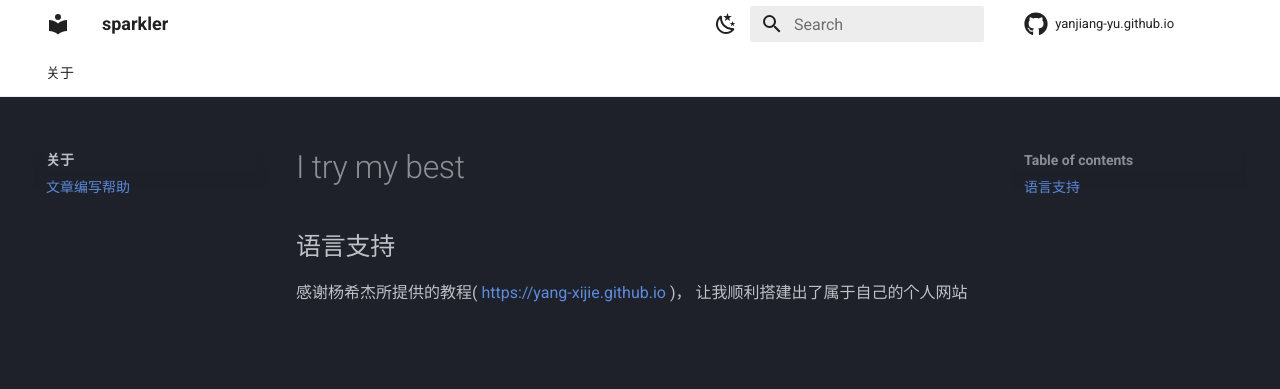
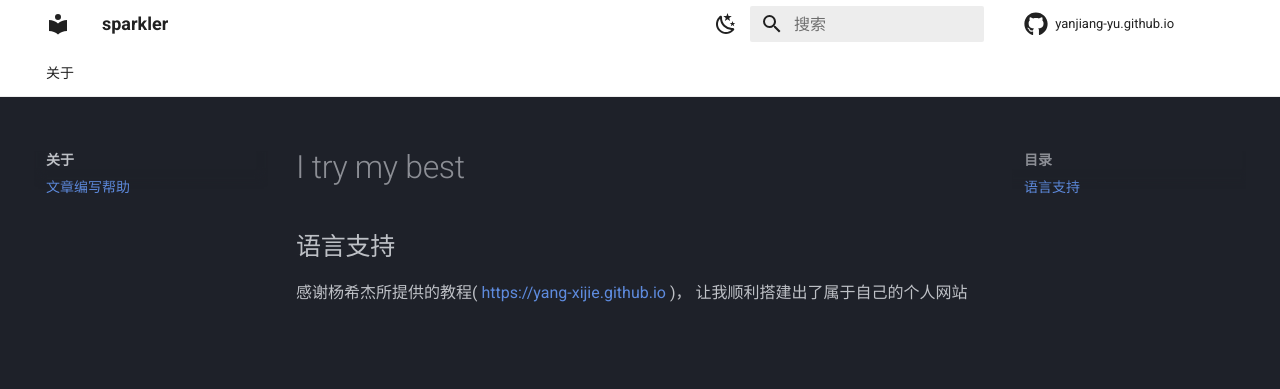
Before and after one commit to YANJIANG-YU/yanjiang-yu.github.io, an MkDocs documentation site: the page built from docs/ABOUT/help.md, in a window 1280 px wide. Shown: the top 389 px of the page. Built offline with MkDocs 1.6.1 and Material for MkDocs 9.7.7, drawn with Linux system fonts in a browser that asks for light colours; comment, search, counter and statistics services are not loaded.

Commit message:
Update mkdocs.yml

```diff
--- a/mkdocs.yml
+++ b/mkdocs.yml
@@ -10,9 +10,6 @@ nav:
     - ABOUT/index.md # 使用两个index 这样子左上角第一次打开会是所有Tab 而不是ABOUT
     - 文章编写帮助: ABOUT/help.md
 
-
-
-
 # [UI]
 ## [top]
 theme:
@@ -24,11 +21,11 @@ theme:
       toggle:
         icon: material/weather-night
     #    name: 切换至日间模式
-    - scheme: default # 日间模式
-      primary: indigo
-      accent: orange
-      toggle:
-        icon: material/weather-sunny # 图标
+    #- scheme: default # 日间模式
+     # primary: indigo
+     # accent: orange
+     # toggle:
+     #   icon: material/weather-sunny # 图标
      #   name: 切换至夜间模式 # 鼠标悬浮提示
   features:
     - navigation.tabs # 使用Tab来进行分类
@@ -37,7 +34,7 @@ theme:
     - navigation.expand # 打开Tab时左侧目录全部展开
     - search.suggest # 搜索输入一些字母时推荐补全整个单词
     - search.highlight # 搜索出的文章关键词加入高亮
-  language: en # 一些提示性的文字会变成中文
+  language: zh # 一些提示性的文字会变成中文
   icon:
   #  logo: material/fire
     repo: fontawesome/brands/github
```
